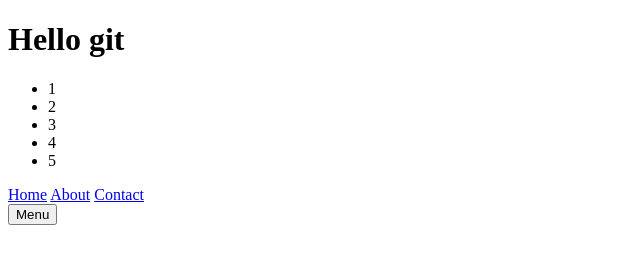
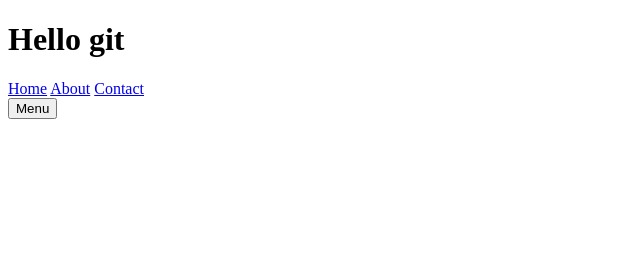
Before and after one commit to Commondore/lesson-23, a plain HTML site: page index.html in a window 1280 px wide. Shown: the whole page, without its empty margins (0-640 px from the left). Drawn offline with Linux system fonts and the light colour scheme.

Commit message:
remove ul list

```diff
--- a/index.html
+++ b/index.html
@@ -7,13 +7,6 @@
 </head>
 <body>
   <h1>Hello git</h1>
-  <ul>
-    <li>1</li>
-    <li>2</li>
-    <li>3</li>
-    <li>4</li>
-    <li>5</li>
-  </ul>
 
   <nav class="nav">
     <a href="#" class="nav__link">Home</a>
```
